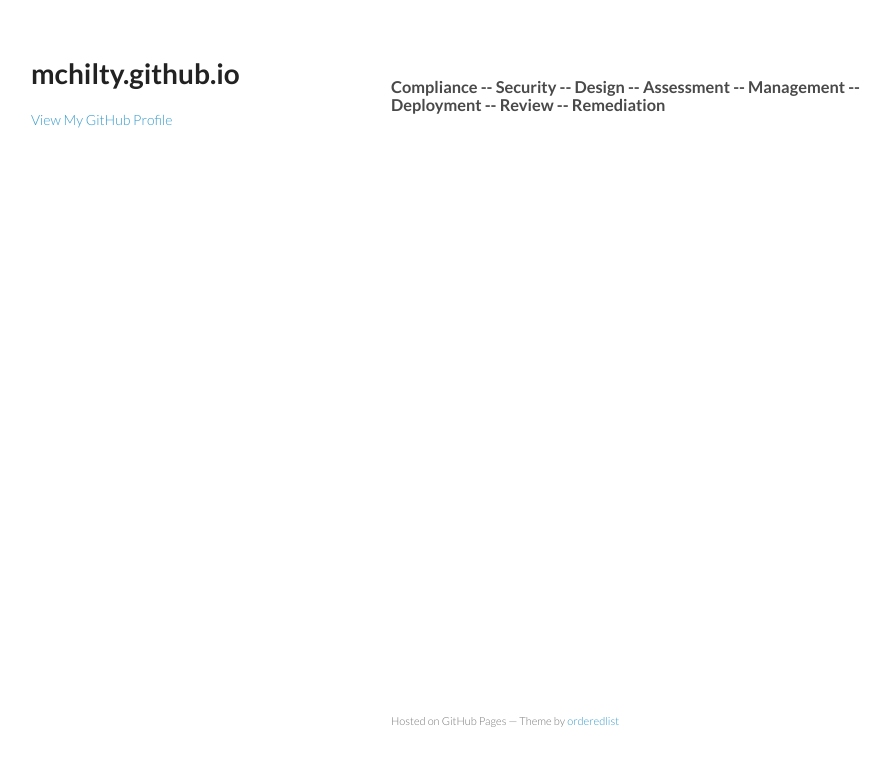
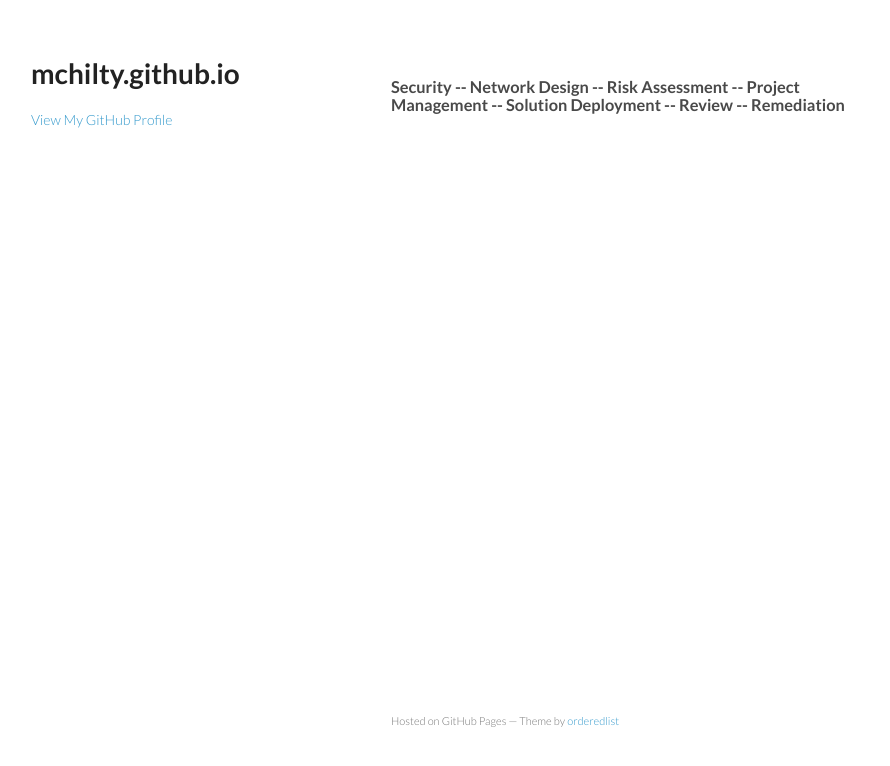
Before and after one commit to mchilty/mchilty.github.io, a plain HTML site: page index.html in a window 1280 px wide. Shown: the whole page, without its empty margins (179-1069 px from the left). Drawn offline with Linux system fonts and the light colour scheme.

Commit message:
Update index.html

```diff
--- a/index.html
+++ b/index.html
@@ -28,7 +28,7 @@
 <p>
 <p>
 <h3>
-Compliance  --  Security --  Design  --  Assessment  --   Management  --   Deployment  -- Review  --  Remediation
+Security --  Network Design  --  Risk Assessment  --   Project Management  --   Solution Deployment  --  Review  --  Remediation
 </h3>
 <p>
 <p>
```
